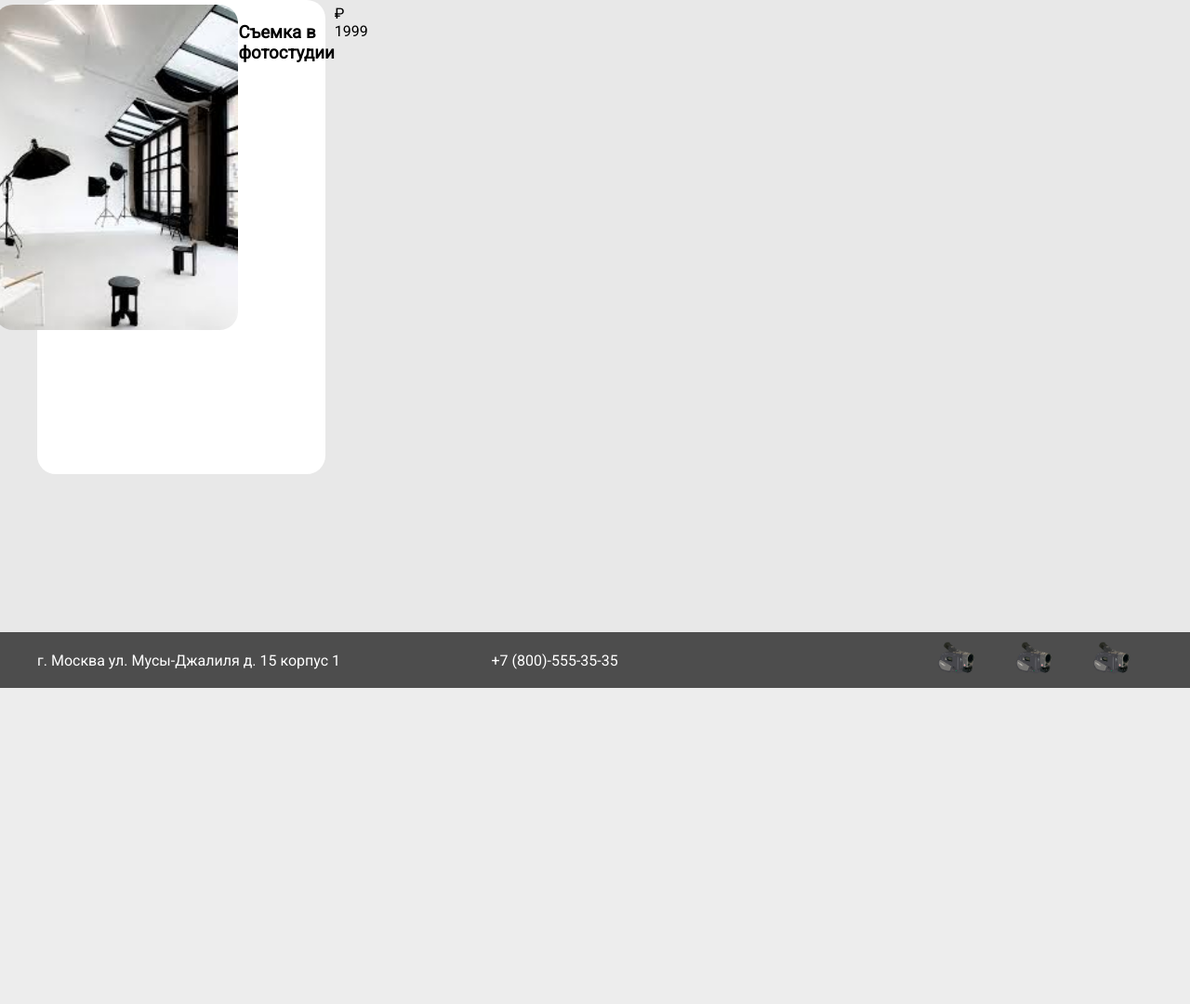
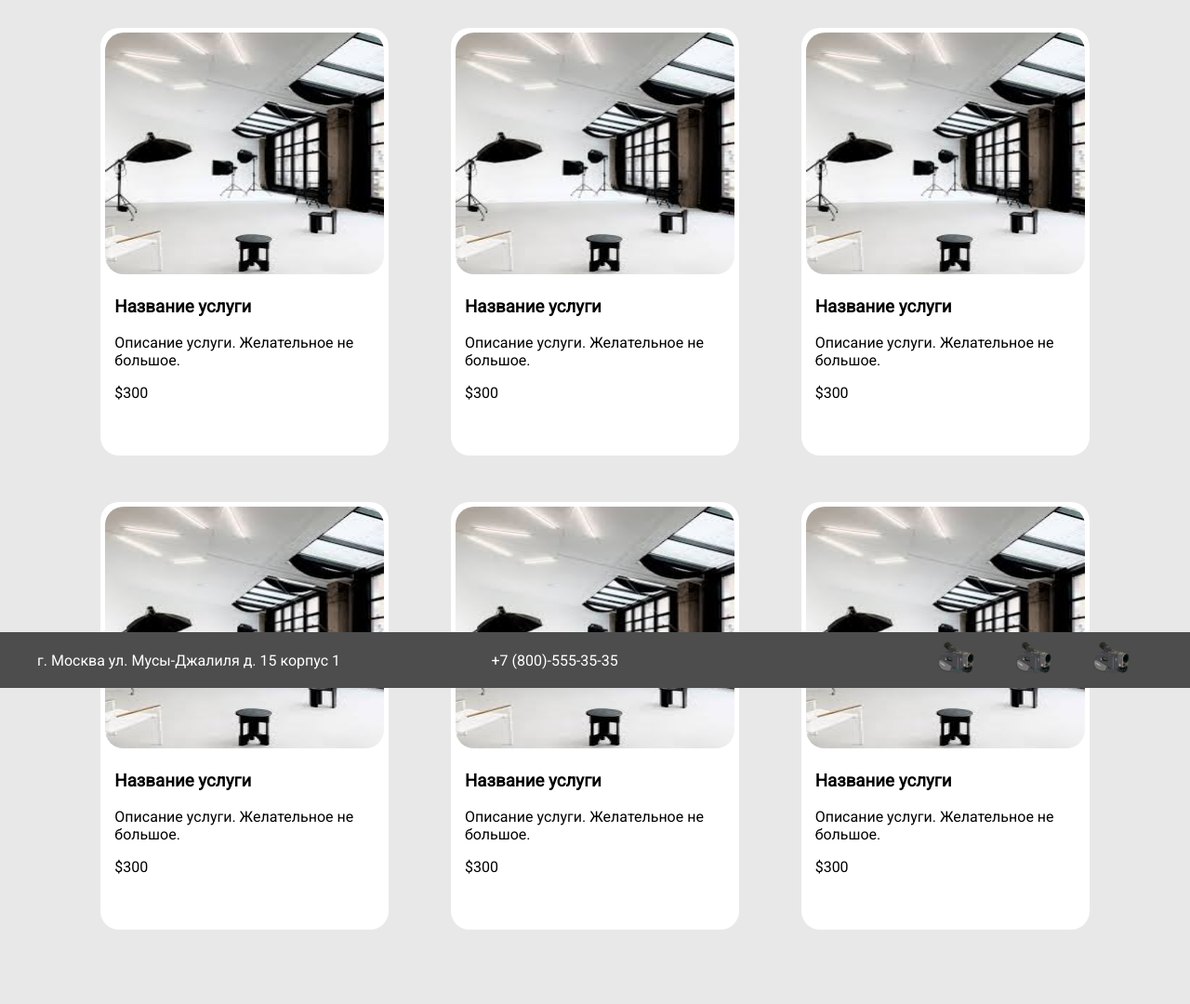
Before and after one commit to Reck171/Photo-Studio, a PHP site: the page made by Our services.php in a window 1280 px wide. Shown: the part 60-1140 px from the top of the page at 93% size. Before the commit the page ends 800 px from the top, so only its background shows below. Run offline with PHP 8.4, Linux system fonts and the light colour scheme; some libraries are stand-ins or nearby versions.

Commit message:
переделал страницу контактов и страницу услуг

```diff
--- a/Contacts.php
+++ b/Contacts.php
@@ -18,6 +18,7 @@ require "Templates/header.php";
     <body>
         <div class="container">
             <div class="jopa">
+                <div class="jopa__leftside">
                     <div class="aboutus">
                         <h1>О нас</h1>
                         <p class="text">Физически фотостудия представляет собой помещение (комната, зал, павильон) без окон или с закрытыми (непрозрачным материалом) окнами, в котором созданы максимально удобные условия для полного управления светом, размещения снимаемого объекта и удобной работы фотографа.</p>
@@ -27,8 +28,11 @@ require "Templates/header.php";
                         <p class="text">Тел:<a href="tell:+78005553535">+7 (800)-555-35-35<a></p>
                         <p class="text">Почта:<a href="mailto:randommail@mail.ru">randommail@mail.ru<a></p>
                     </div>
+                </div>
+                <div class="jopa__rightside">
                     <div class="map">
-                    <iframe src="https://www.google.com/maps/embed?pb=!1m18!1m12!1m3!1d2252.6678501913875!2d37.74188693358961!3d55.62519498864408!2m3!1f0!2f0!3f0!3m2!1i1024!2i768!4f13.1!3m3!1m2!1s0x414ab15954c7caf7%3A0xbe3eac7f11d31cbe!2z0YPQuy4g0JzRg9GB0Ysg0JTQttCw0LvQuNC70Y8sIDE1INC60L7RgNC_0YPRgSAxLCDQnNC-0YHQutCy0LAsIDExNTU4MA!5e0!3m2!1sru!2sru!4v1647096472789!5m2!1sru!2sru" width="400" height="300" style="border:0;" allowfullscreen="" loading="lazy"></iframe>
+                        <iframe src="https://www.google.com/maps/embed?pb=!1m18!1m12!1m3!1d2252.6678501913875!2d37.74188693358961!3d55.62519498864408!2m3!1f0!2f0!3f0!3m2!1i1024!2i768!4f13.1!3m3!1m2!1s0x414ab15954c7caf7%3A0xbe3eac7f11d31cbe!2z0YPQuy4g0JzRg9GB0Ysg0JTQttCw0LvQuNC70Y8sIDE1INC60L7RgNC_0YPRgSAxLCDQnNC-0YHQutCy0LAsIDExNTU4MA!5e0!3m2!1sru!2sru!4v1647096472789!5m2!1sru!2sru" width="90%" height="80%" style="border:0;" allowfullscreen="" loading="lazy"></iframe>
+                    </div>
                 </div>
             </div>
         </div>
--- a/Our services.php
+++ b/Our services.php
@@ -16,15 +16,60 @@ require "Templates/header.php";
     </head>
 
     <body>
-        <div class="container">
-            <div class="product-item">
-                <img src="Assets/photostudia.jpg" alt="">
-                <h3>Съемка в фотостудии</h3>
-                <span class="price">₽ 1999</span>
+        <section class="services-items">
+            <div class="container">
+                <div class="cards-wrapper">
+                    <div class="card">
+                        <img src="Assets/photostudia.jpg" alt="cardphoto">
+                        <div class="card-content-wrapper">
+                            <h3>Название услуги</h3>
+                            <p>Описание услуги. Желательное не большое.</p>
+                            <span class="price">$300</span>
+                        </div>
+                    </div>
+                    <div class="card">
+                        <img src="Assets/photostudia.jpg" alt="cardphoto">
+                        <div class="card-content-wrapper">
+                            <h3>Название услуги</h3>
+                            <p>Описание услуги. Желательное не большое.</p>
+                            <span class="price">$300</span>
+                        </div>
+                    </div>
+                    <div class="card">
+                        <img src="Assets/photostudia.jpg" alt="cardphoto">
+                        <div class="card-content-wrapper">
+                            <h3>Название услуги</h3>
+                            <p>Описание услуги. Желательное не большое.</p>
+                            <span class="price">$300</span>
+                        </div>
+                    </div>
+                    <div class="card">
+                        <img src="Assets/photostudia.jpg" alt="cardphoto">
+                        <div class="card-content-wrapper">
+                            <h3>Название услуги</h3>
+                            <p>Описание услуги. Желательное не большое.</p>
+                            <span class="price">$300</span>
+                        </div>
+                    </div>
+                    <div class="card">
+                        <img src="Assets/photostudia.jpg" alt="cardphoto">
+                        <div class="card-content-wrapper">
+                            <h3>Название услуги</h3>
+                            <p>Описание услуги. Желательное не большое.</p>
+                            <span class="price">$300</span>
+                        </div>
+                    </div>
+                    <div class="card">
+                        <img src="Assets/photostudia.jpg" alt="cardphoto">
+                        <div class="card-content-wrapper">
+                            <h3>Название услуги</h3>
+                            <p>Описание услуги. Желательное не большое.</p>
+                            <span class="price">$300</span>
+                        </div>
+                    </div>
                 </div>
             </div>
-        </div>
-
+        </section>
 
     </body>
 <?php
--- a/style.css
+++ b/style.css
@@ -115,9 +115,9 @@ header .name {
     display:flex;
 }
 
-.map {
-    width: 400px;
-    height: 300px;
+.map iframe {
+    width: 500px;
+    height: 390px;
 }
 
 .text {
@@ -129,20 +129,55 @@ header .name {
     color: black;
 }
 
-.product-item {
-    width: 300px;
-    height: 500px;
-    background-color: #fff;
-    border-radius: 20px;
-    padding: 5px;
-    display: flex;
-    justify-content: center;
+.services-items {
+    padding: 30px;
 }
 
-.product-item img {
-    width: 290px;
-    height: 350px;
+.card {
+    width: 300px;
+    height: 450px;
     border-radius: 20px;
+    background-color: #fff;
+    overflow: hidden;
+    position: relative;
+    padding: 5px;
+    margin-bottom: 50px;
+}
+
+.card img {
+    height: 260px;
+    max-height: 260px;
+    width: 100%;
+    border-radius: 20px;
+
+}
+
+.cards-wrapper {
+    display: flex;
+    justify-content: space-around;
+    padding: 0 35px;
+    flex-wrap: wrap;
+}
+
+.card-content-wrapper {
+    padding: 5px 10px;
+
+}
+
+.price {
+    text-align: center;
+}
+
+.jopa {
+    display: flex;
+    height: calc(100vh - 137px);
+    align-items: center;
+    justify-content: space-between;
+}
+
+.jopa__leftside,
+.jopa__rightside {
+    max-width: 50%;
 }
 
 .footer {
```
Lines whose indentation alone changed are shown as unchanged.
